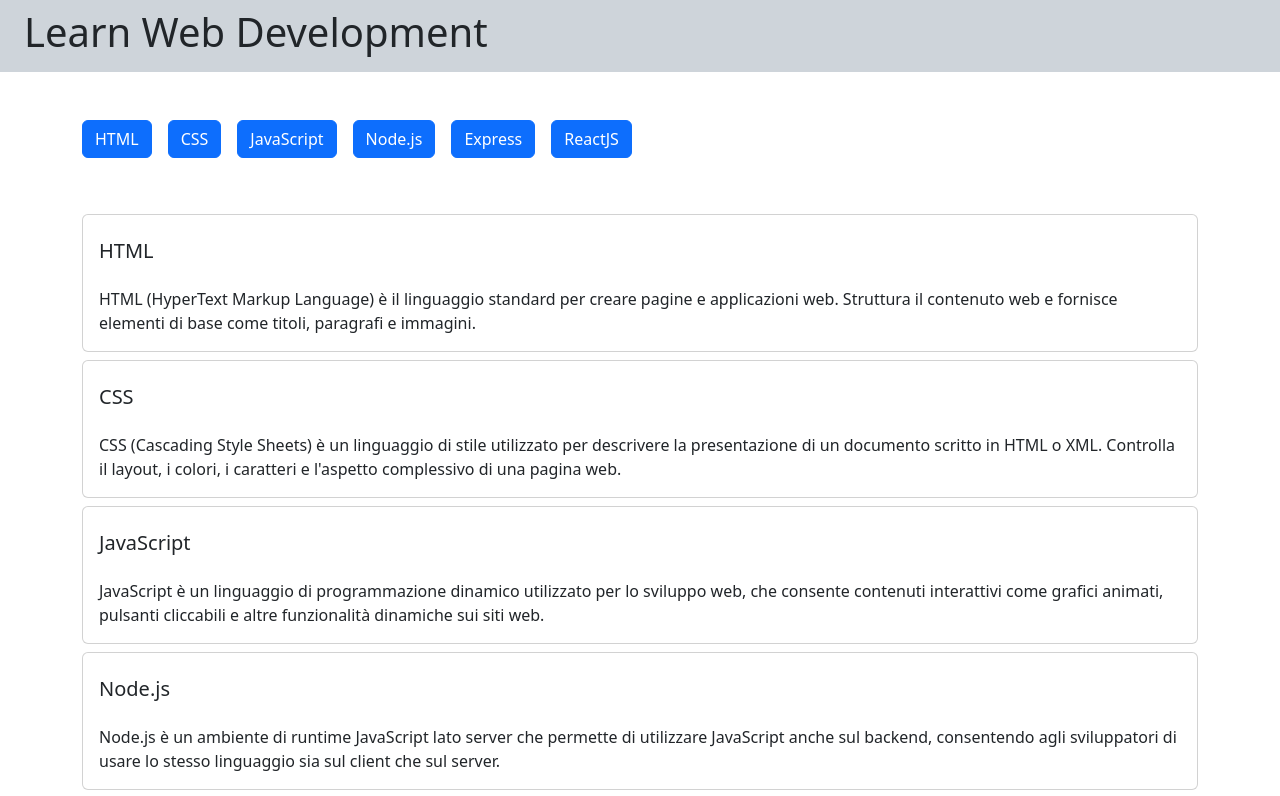
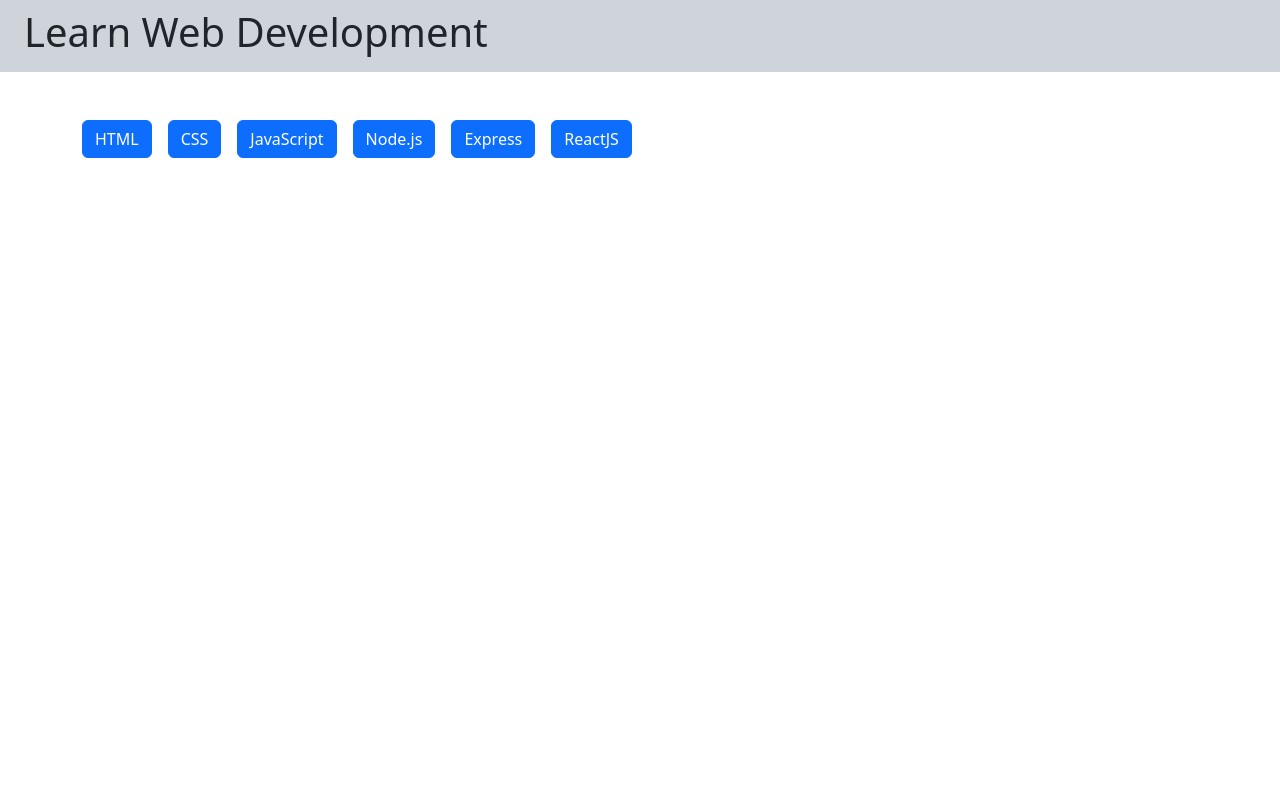
Before and after one commit to federicoacker/react-use-state, a React (Vite) app: page / in a window 1280 px wide. Shown: the top 796 px of the page. Built offline with nearby package versions, Linux system fonts and the light colour scheme.

Commit message:
Riuscito ad utilizzare semplicemente il clickIndex per gestire apertura delle card corrispondenti

```diff
--- a/src/App.jsx
+++ b/src/App.jsx
@@ -14,7 +14,7 @@
     <Header/>
     <Container>
         <Buttons languages={ languages } clickIndex={clickIndex} setClickIndex={setClickIndex}/>
-        <LanguageCards languages={ languages }/>
+        <LanguageCards languages={ languages } clickIndex={clickIndex}/>
     </Container>
     </>
   );
--- a/src/components/LanguageCard.jsx
+++ b/src/components/LanguageCard.jsx
@@ -2,13 +2,15 @@
 import CardTitle from "react-bootstrap/CardTitle";
 import CardBody from "react-bootstrap/CardBody";
 
-function LanguageCard({title, description}) {
+function LanguageCard({ title, description, isOpened }) {
     return (
+        isOpened && (
             <Card className="my-2">
                 <CardTitle className="px-3 pt-4">{title}</CardTitle>
                 <CardBody>{description}</CardBody>
             </Card>
         )
+    )
 }
 
 export default LanguageCard
--- a/src/components/LanguageCards.jsx
+++ b/src/components/LanguageCards.jsx
@@ -1,9 +1,10 @@
 import LanguageCard from "./LanguageCard.jsx";
-function LanguageCards({languages}) {
+function LanguageCards({languages, clickIndex}) {
   return (
     languages.map(language => <LanguageCard
         key={ language.id }
         title={ language.title }
+        isOpened = { clickIndex === language.id}
         description={ language.description }
         />)
   )
```
Lines whose indentation alone changed are shown as unchanged.
